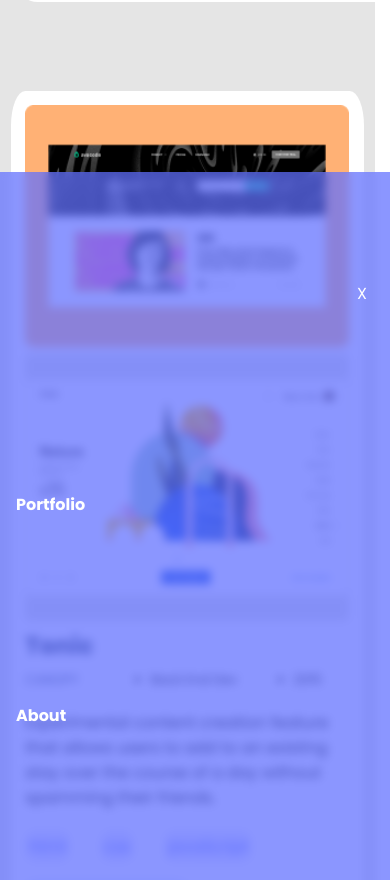
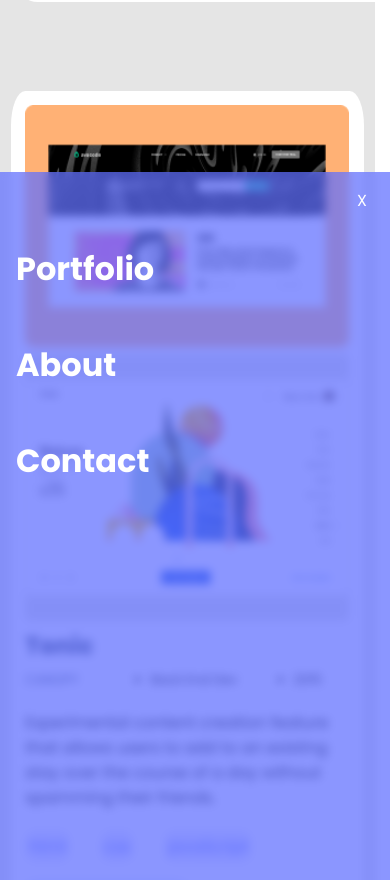
Before and after one commit to Simpleshaikh1/MyMicroversePortfolio, a website: page index.html in a window 390 px wide. Shown: the part 704-1584 px from the top of the page. Drawn offline with Linux system fonts and the light colour scheme.

Commit message:
made correction to code review

```diff
--- a/index.css
+++ b/index.css
@@ -39,7 +39,6 @@
   display: flex;
   flex-direction: column;
   align-items: flex-start;
-  justify-content: space-around;
   overflow-y: scroll;
   width: 100%;
   text-align: left;
@@ -52,9 +51,11 @@
 
 .nav-li a {
   text-align: left;
+  margin-bottom: 3rem;
   color: white;
   text-decoration: none;
   font-weight: bolder;
+  font-size: xx-large;
 }
 
 .nav-active {
@@ -67,6 +68,7 @@
 
 .x-men {
   display: flex;
+  margin-bottom: 2rem;
   justify-content: flex-end;
   width: 90%;
   cursor: pointer;
--- a/index.js
+++ b/index.js
@@ -7,7 +7,7 @@ hamburgMenu.addEventListener('click', () => {
 });
 
 xMen.addEventListener('click', () => {
-  menuList.classList.toggle('nav-active');
+  xMen.classList.toggle('nav-active');
 });
 
 menuList.addEventListener('click', () => {
```
